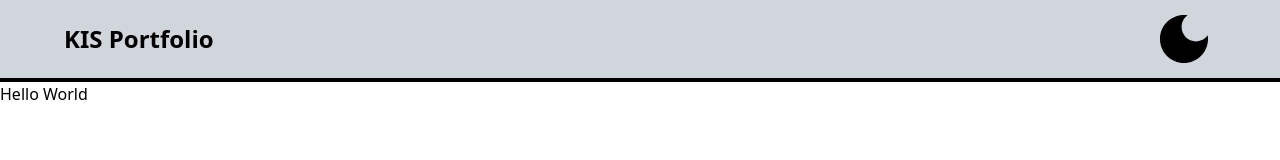
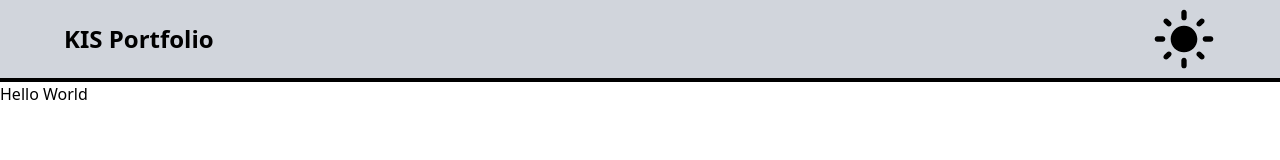
Before and after one commit to FileParty/kis-portfolio, a Next.js app: page / in a window 1280 px wide. Shown: the top 160 px of the page. Built offline with nearby package versions, Linux system fonts and the light colour scheme.

Commit message:
update: 애니메이션 라이브러리 적용

```diff
--- a/package.json
+++ b/package.json
@@ -18,6 +18,7 @@
     "@mui/icons-material": "^7.1.0",
     "@mui/material": "^7.1.0",
     "clsx": "^2.1.1",
+    "gsap": "^3.13.0",
     "immer": "^10.1.1",
     "next": "15.3.2",
     "next-themes": "^0.4.6",
--- /dev/null
+++ b/src/entities/theme/lib/dark-mode-button.tsx
@@ -0,0 +1,28 @@
+import { useEffect, useRef } from "react";
+import useStore from "~/lib/store";
+import { gsap } from "gsap";
+import { DarkModeIconRef } from "~/entities/theme/model/types";
+
+const useDarkModeButton = ({ iconButtonRef }: DarkModeIconRef) => {
+  const { toggleDarkMode } = useStore();
+  const tlRef = useRef<gsap.core.Timeline>(null);
+
+  useEffect(() => {
+    // Timeline을 한 번만 생성하고 재사용
+    tlRef.current = gsap.timeline({ paused: true })
+      .to(iconButtonRef.current, {
+        rotate: 360,
+        duration: 0.5,
+        ease: "power2.inOut",
+      });
+  }, []);
+
+  const handleClick = () => {
+    tlRef.current?.restart();
+    toggleDarkMode();
+  }
+
+  return { handleClick };
+};
+
+export default useDarkModeButton;
--- a/src/entities/theme/model/types.ts
+++ b/src/entities/theme/model/types.ts
@@ -1,4 +1,9 @@
+import { RefObject } from "react";
 import { z } from "zod";
+
+export type DarkModeIconRef = {
+  iconButtonRef: RefObject<HTMLButtonElement | null>;
+}
 
 export const ThemeSchema = z.object({
   isDarkMode: z.boolean(),
--- a/src/entities/theme/ui/dark-mode-button.tsx
+++ b/src/entities/theme/ui/dark-mode-button.tsx
@@ -2,14 +2,18 @@
 
 import useStore from "~/lib/store";
 import { DarkMode, LightMode } from '@mui/icons-material';
-import { IconButton, Slide } from "@mui/material";
+import { IconButton } from "@mui/material";
+import { useRef } from "react";
+import useDarkModeButton from "~/entities/theme/lib/dark-mode-button";
 
 export const DarkModeButton = () => {
-  const { isDarkMode, toggleDarkMode } = useStore();
-
+  const { isDarkMode } = useStore();
+  const iconButtonRef = useRef<HTMLButtonElement>(null);
+  const { handleClick } = useDarkModeButton({ iconButtonRef });
   return (
     <IconButton
-      onClick={toggleDarkMode}
+      ref={iconButtonRef}
+      onClick={handleClick}
       sx={{
         overflow: 'hidden',
         position: 'relative',
@@ -18,38 +22,11 @@ export const DarkModeButton = () => {
         color: isDarkMode ? 'white' : 'black',
       }}
     >
-      <Slide
-        direction="left"
-        in={!isDarkMode}
-        mountOnEnter
-        unmountOnExit
-        timeout={300}
-      >
-        <div
-          style={{
-            position: 'absolute',
-            width: '100%',
-            height: '100%',
-            display: 'flex',
-            alignItems: 'center',
-            justifyContent: 'center',
-            animation: isDarkMode ? 'rotateIn 0.3s ease-in-out' : 'rotateOut 0.3s ease-in-out',
-          }}
-        >
-          <DarkMode sx={{ fontSize: '64px' }} />
-        </div>
-      </Slide>
-      <Slide
-        direction="right"
-        in={isDarkMode}
-        mountOnEnter
-        unmountOnExit
-        timeout={300}
-      >
-        <div className="absolute flex items-center justify-center w-full h-full">
-          <LightMode sx={{ fontSize: '64px' }} />
-        </div>
-      </Slide>
+      { isDarkMode ? (
+        <DarkMode sx={{ fontSize: '64px' }} />
+      ) : (
+        <LightMode sx={{ fontSize: '64px' }} />
+      )}
     </IconButton>
   )
 }
```
Also changed, not shown: 1 other file (tests, documents, lock files or other folders).
